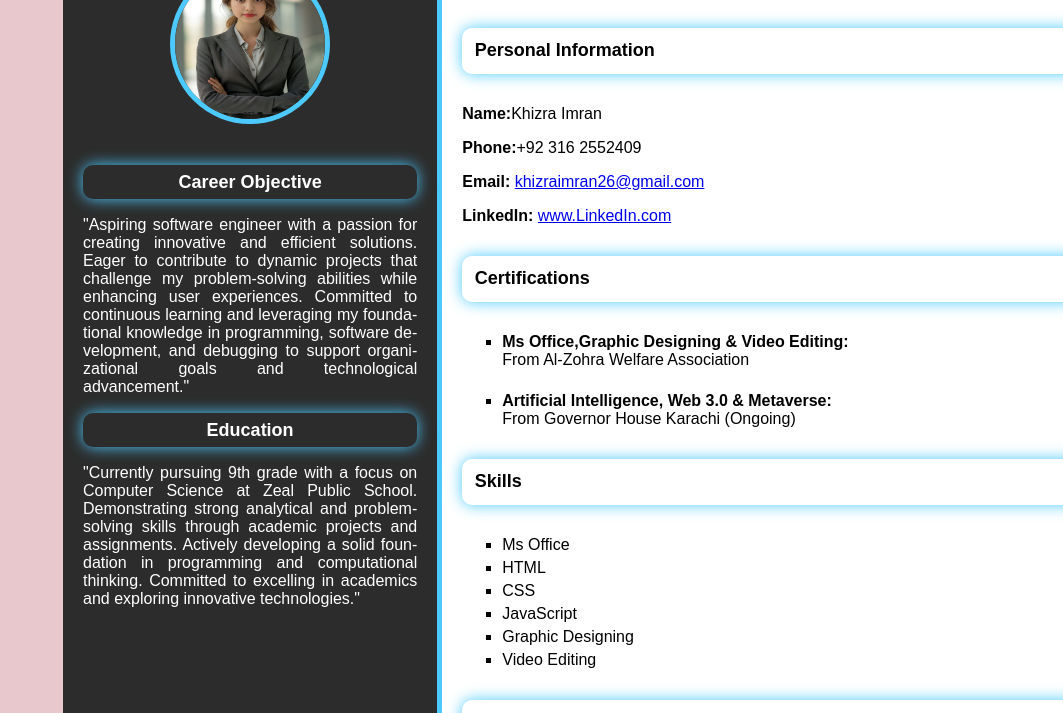
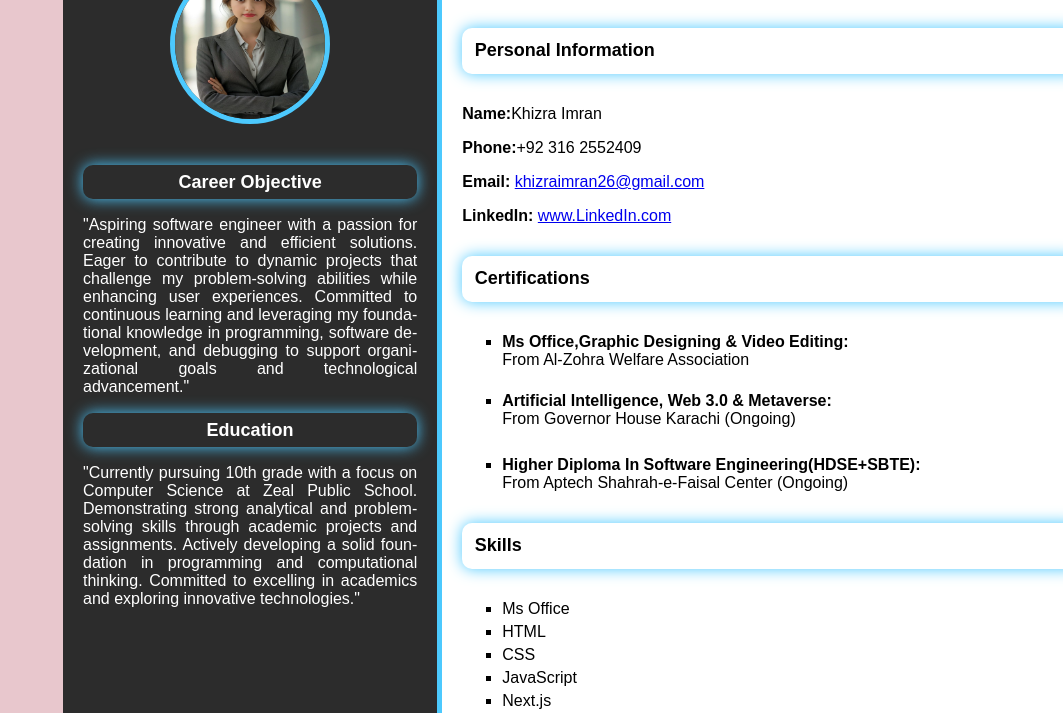
Before and after one commit to KhizraImran/Hackathon-Milestone-Based, a plain HTML site: page milestone1/index.html in a window 1280 px wide. Shown: the part 239-952 px from the top of the page, without its empty margins (217-1280 px from the left). Drawn offline with Linux system fonts and the light colour scheme.

Commit message:
Update index.html

```diff
--- a/milestone1/index.html
+++ b/milestone1/index.html
@@ -25,7 +25,7 @@
         <section id="certification">
           <h3 style="color: white">Education</h3>
           <p style="text-align: justify; hyphens: auto">
-            "Currently pursuing 9th grade with a focus on Computer Science at
+            "Currently pursuing 10th grade with a focus on Computer Science at
             Zeal Public School. Demonstrating strong analytical and
             problem-solving skills through academic projects and assignments.
             Actively developing a solid foundation in programming and
@@ -71,6 +71,11 @@
               <b>Artificial Intelligence, Web 3.0 & Metaverse:</b> <br />
               From Governor House Karachi (Ongoing)
             </li>
+            <br />
+            <li>
+            <b>Higher Diploma In Software Engineering(HDSE+SBTE):</b> <br />
+            From Aptech Shahrah-e-Faisal Center (Ongoing)
+          </li>
           </ul>
         </section>
 
@@ -81,8 +86,9 @@
             <li>HTML</li>
             <li>CSS</li>
             <li>JavaScript</li>
+            <li>Next.js</li>
             <li>Graphic Designing</li>
-            <li>Video Editing</li>
+
           </ul>
         </section>
 
```
